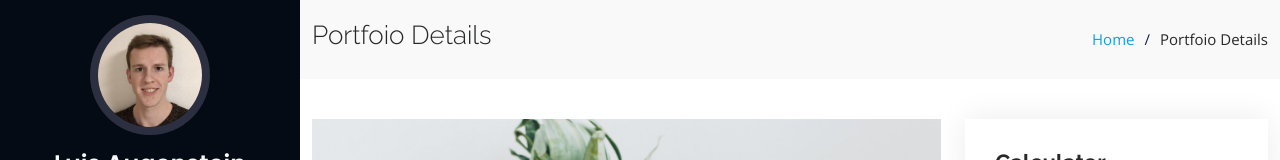
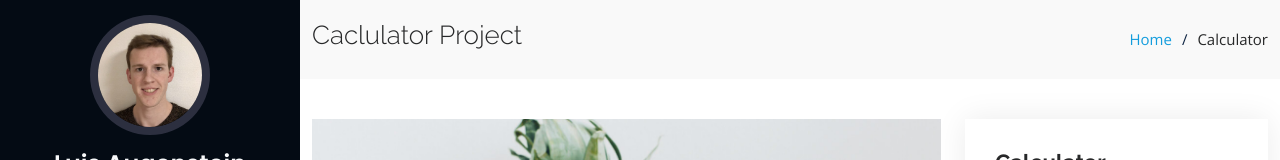
Before and after one commit to LuisAugenstein/portfolio, a React (Create React App) app in the folder fronted/: page /calculator in a window 1280 px wide. Shown: the top 160 px of the page. Built offline with nearby package versions, Linux system fonts and the light colour scheme.

Commit message:
created Home Link on detail calculator page

```diff
--- a/fronted/src/calculator/DetailHeader.js
+++ b/fronted/src/calculator/DetailHeader.js
@@ -1,13 +1,14 @@
 import React from 'react'
+import { Link } from 'react-router-dom'
 
 function DetailHeader(props) {
     return <section id="breadcrumbs" class="breadcrumbs">
         <div class="container">
             <div class="d-flex justify-content-between align-items-center">
-                <h2>Portfoio Details</h2>
+                <h2>Caclulator Project</h2>
                 <ol>
-                    <li><a href="index.html">Home</a></li>
-                    <li>Portfoio Details</li>
+                    <li><Link to="/#hero">Home</Link></li>
+                    <li>Calculator</li>
                 </ol>
             </div>
 
```
